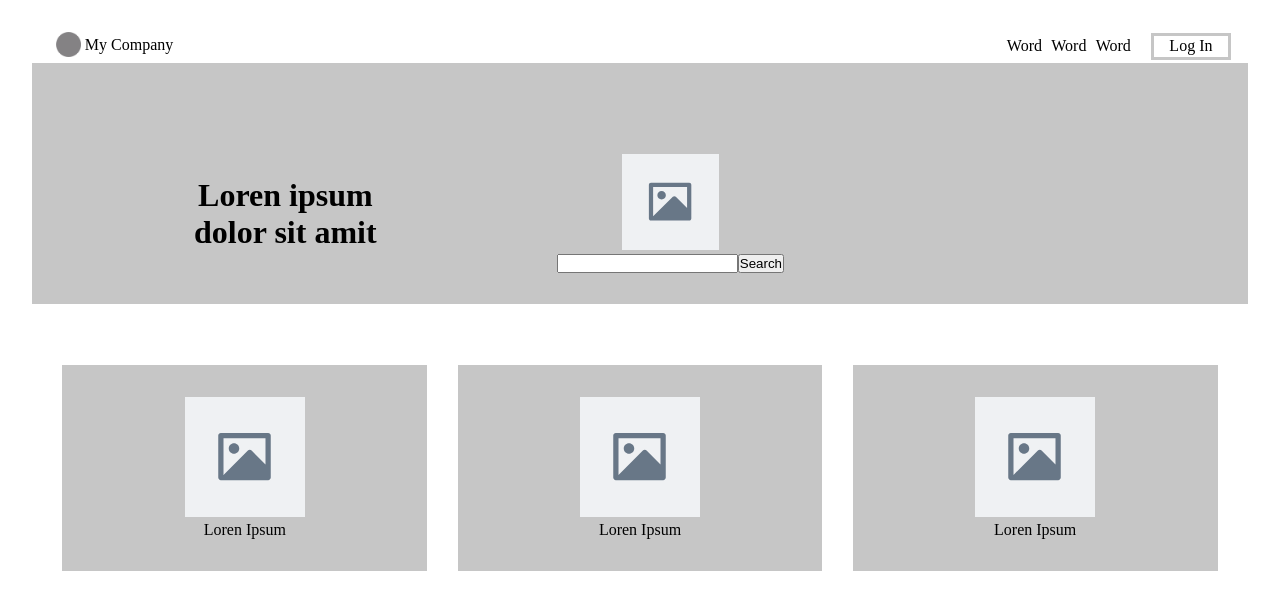
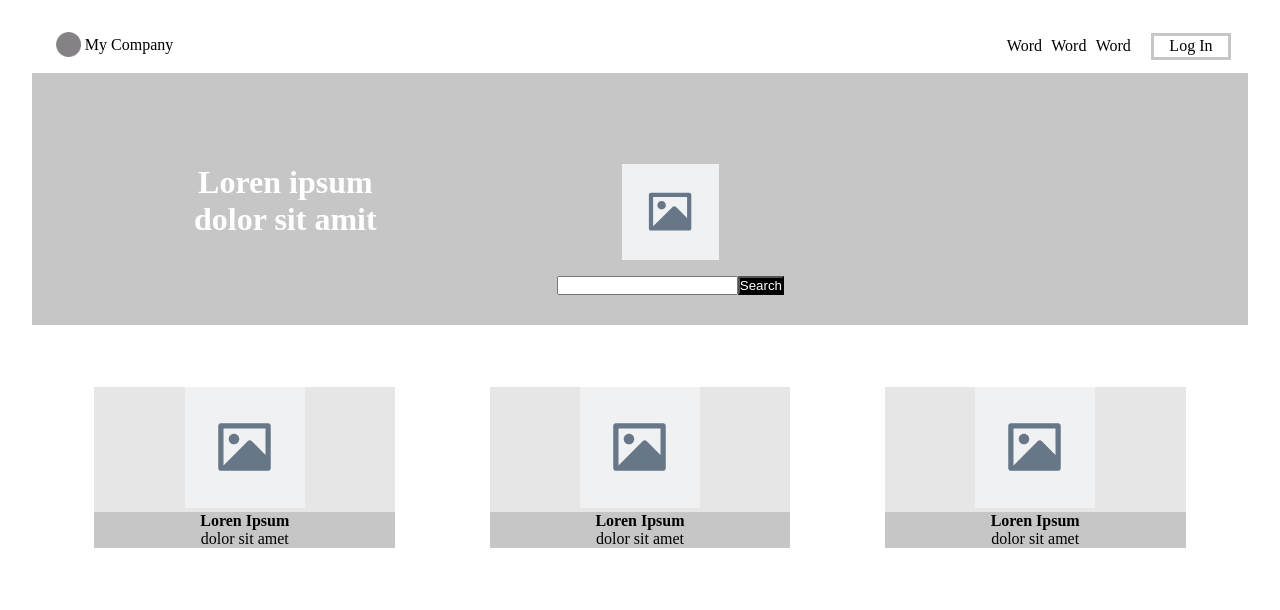
Before and after one commit to PeymonA/Mission-0, a React (Vite) app in the folder mission0/: page / in a window 1280 px wide. Shown: the top 610 px of the page. Built offline with nearby package versions, Linux system fonts and the light colour scheme.

Commit message:
started on the footer

```diff
--- a/mission0/src/App.jsx
+++ b/mission0/src/App.jsx
@@ -11,12 +11,13 @@ const Box =({ word }) => {
 const Card = () => {
   return (
     <div className='card'>
-      <div>
+      <div style={{backgroundColor: 'rgb(230, 230, 230)'}}>
           <img src='./placeholder.svg' alt='placeholder'
             style={{width:'40%'}}/>
       </div>
-      <div>
-        <p>Loren Ipsum</p>
+      <div style={{backgroundColor:'rgb(198, 198, 198)'}}>
+        <h4>Loren Ipsum</h4>
+        <p>dolor sit amet</p>
       </div>
     </div>
   )
@@ -48,7 +49,7 @@ const App = () => {
 
       <div className='body'>
         <div className='bodyLeft'>
-          <h1>
+          <h1 style={{color:'white'}}>
             Loren ipsum <br/> dolor sit amit
           </h1>
         </div>
@@ -58,8 +59,8 @@ const App = () => {
               style={{width:'25%'}}/>
           </div>
           <form>
-            <input name="myInput" />
-            <button>Search</button>
+            <input name="myInput"/>
+            <button className='myButton'>Search</button>
           </form>
         </div>
         <div className='bodySpacer' />
--- a/mission0/src/index.css
+++ b/mission0/src/index.css
@@ -22,6 +22,7 @@
 .body {
   background-color: rgb(198, 198, 198);
   display: flex;
+  margin-top: 10px;
   padding-top: 7.5%;
   padding-bottom: 2.5%;
   align-items: center;
@@ -29,6 +30,7 @@
 
 .bodyLeft {
   flex: 1;
+  align-self: flex-start;
   padding-left: 5%;
 }
 
@@ -47,11 +49,10 @@
 .footer {
   display: flex;
   justify-content: space-evenly;
-  padding-top: 5%;
+  padding-top: 2.5%;
 }
 
 .card {
-  background-color:rgb(198, 198, 198);
   width: 30%;
 }
 
@@ -70,3 +71,9 @@
   border-color: rgb(198, 198, 198);
   align-self: center;
 }
+
+.myButton {
+  margin-top: 5%;
+  background-color: black;
+  color: white;
+}
```
Also changed, not shown: 1 other file (tests, documents, lock files or other folders).
